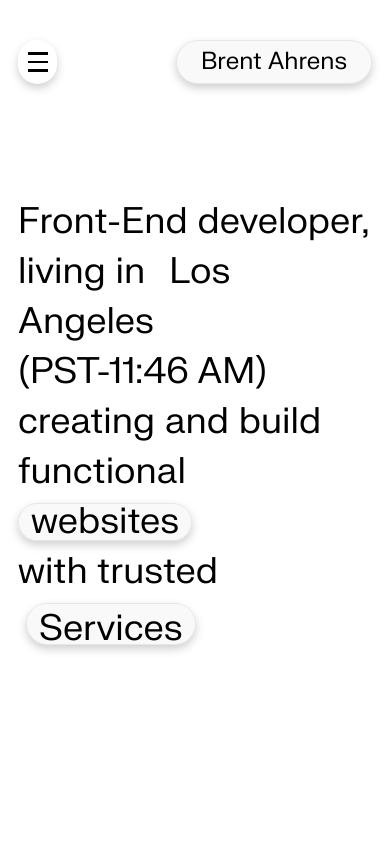
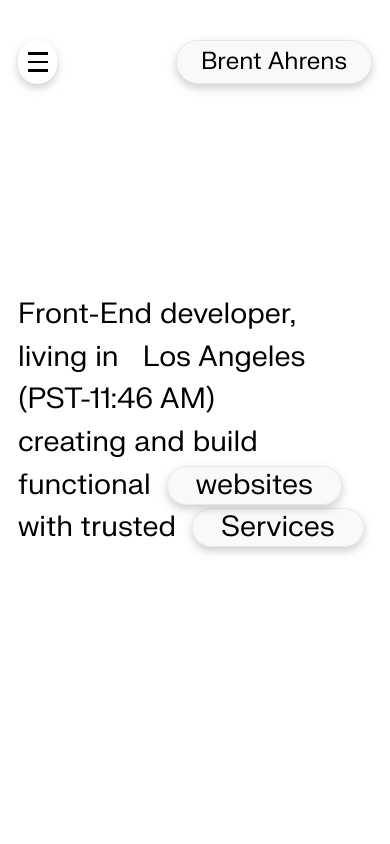
Before and after one commit to brentahrens1/brent-ahrens-portfolio-2024, a React (Create React App) app: page / in a window 390 px wide. Shown: the top 844 px of the page. Built offline with nearby package versions, Linux system fonts and the light colour scheme; no server answers.

Commit message:
work on site header responsive styling

```diff
--- a/src/components/blocks/accordion.tsx
+++ b/src/components/blocks/accordion.tsx
@@ -14,7 +14,7 @@ const Accordion = ({title, description}: accordionProps) => {
         onMouseLeave={() => setAccordionOpen(!accordionOpen)}
         className="accordion flex flex-col items-center justify-between section-h-padding py-8 border-b border-white relative"
       >
-        <button className="flex items-center justify-between w-full pointer-events-none">
+        <button className="flex items-center justify-between gap-6 w-full pointer-events-none">
           <p className="large-header text-white text-left">{title}</p>
           <div className={`w-11 h-11 rounded-full border border-white shrink-0 flex items-center justify-center relative p-2 rotate-45 cursor-pointer
             ${accordionOpen ? 'border-nightblue bg-nightblue' : 'border-white bg-transparent'}
--- a/src/components/blocks/project-list-item.tsx
+++ b/src/components/blocks/project-list-item.tsx
@@ -37,8 +37,8 @@ const ProjectListItem = ({
         <div className="flex items-center justify-between lg:gap-24 section-h-padding w-full lg:w-[500px]">
           <p className="text-2xl text-projectSubText">{year}</p>
           <div className="flex items-center gap-4">
-            <Button text="Website" url={url} />
-            <Button text="Case Study" url={`/casestudy/${slug}`} />
+            <Button styles="hover:text-nightblue" text="Website" url={url} />
+            <Button styles="hover:text-nightblue" text="Case Study" url={`/casestudy/${slug}`} />
           </div>
         </div>
       </div>
--- a/src/components/pages/case-studies/CaseStudy.tsx
+++ b/src/components/pages/case-studies/CaseStudy.tsx
@@ -42,7 +42,7 @@ const CaseStudy = () => {
       }
       <div className="flex flex-col lg:flex-row items-start lg:items-center w-full justify-between mt-8 lg:mt-28 section-h-padding">
         <p className="large-header mb-3 lg:mb-0">{project.title}</p>
-        <div className="flex items-center justify-between lg:gap-20 lg:w-[500px]">
+        <div className="flex flex-col items-start gap-4 md:flex-row md:items-center justify-between lg:w-[500px]">
           <p className="text-projectSubText text-2xl">{project.year}</p>
           <div className="flex items-center gap-4">
             <div
--- a/src/components/sections/site-header.tsx
+++ b/src/components/sections/site-header.tsx
@@ -34,15 +34,15 @@ const SiteHeader = () => {
 
   return (
     <div className="w-full flex items-center justify-center h-screen section-h-padding">
-      <div className="large-header text-left w-full relative hidden xl:block">
+      <div className="text-[4.9vw] text-left text-nowrap w-full relative max-w-[1400px] hidden md:block">
         Front-End developer, living<br /> in
         <span
           onMouseEnter={() => setWeatherOpen(true)}
           onMouseLeave={() => setWeatherOpen(false)}
           className="pl-6 relative"
         >
+          <WeatherPopup weatherOpen={weatherOpen} />
           Los Angeles (PST-{timeWithoutSeconds})
-          <WeatherPopup weatherOpen={weatherOpen} />
         </span>
         <br /> creating and build functional<br />
         <div className="relative inline-block mr-6">
@@ -63,13 +63,13 @@ const SiteHeader = () => {
           </div>
         </div>
         with trusted
-        <div className="group overflow-hidden relative inline-block mx-6 border drop-shadow-button rounded-full align-middle">
+        <span className="group py-1 relative ml-6 border drop-shadow-button rounded-full overflow-clip bg-offwhite hover:bg-nightblue">
           <Link
             to="/services"
-            className="px-7 py-1 bg-offwhite cursor-pointer block
-              transition-all duration-200 ease-in-out hover:text-white hover:bg-nightblue"
+            className=" inline-flex relative px-7 py-1 transition-all duration-200 ease-in-out
+              hover:text-white hover:underline cursor-pointer z-10 overflow-clip max-w-[334px]"
           >
-            <div className="group-hover:opacity-0 transition-all duration-100">Services</div>
+            <span className="group-hover:opacity-0 transition-all duration-100">Services</span>
             <div
               className="combined-transform combined-transform-animation absolute top-1/2 left-0 w-100 flex items-center
                 justify-start gap-2 transition-all duration-100 opacity-0 group-hover:opacity-100"
@@ -88,63 +88,40 @@ const SiteHeader = () => {
               </div>
             </div>
           </Link>
-        </div>
+        </span>
       </div>
-      <div className=" text-4xl leading-[50px] sm:text-6xl sm:leading-[75px] md:text-7xl md:leading-[85px] text-left w-full relative block xl:hidden">
-        Front-End developer,<br /> living in
+      <div className="text-[7.3vw] text-left text-nowrap w-full relative max-w-[1400px] md:hidden">
+        <WeatherPopup weatherOpen={weatherOpen} />
+        Front-End developer, <br /> living in
         <span
           onMouseEnter={() => setWeatherOpen(true)}
           onMouseLeave={() => setWeatherOpen(false)}
           className="pl-6 relative"
         >
-          Los Angeles<br /> (PST-{timeWithoutSeconds})<br />
+          Los Angeles<br />  (PST-{timeWithoutSeconds})
         </span>
-        creating and build<br /> functional
-        <div className="relative inline-block mr-6">
+        <br /> creating and build <br /> functional
+        <div className="relative inline-block ml-4">
           <Link
             onMouseEnter={() => setButtonHovered(true)}
             onMouseLeave={() => setButtonHovered(false)}
             to="/work"
-            className="relative border drop-shadow-button rounded-full px-3 py-0 transition-all duration-200 ease-in-out
+            className="relative border drop-shadow-button rounded-full px-7 py-1 transition-all duration-200 ease-in-out
               hover:text-nightblue hover:underline bg-offwhite cursor-pointer z-10"
           >
             websites
           </Link>
-          <div
-            className={`flex flex-col items-center justify-center absolute left-1/2 -translate-x-1/2 transition-all z-0
-            ${buttonHovered ? 'bottom-full w-full origin-center duration-700' : 'bottom-0 w-0 origin-center duration-700'}`}
-          >
-            <img className={`w-[300px] transition-all duration-300`} src={currentProjectImage} alt="Project Image" />
-          </div>
         </div>
-        <br />with trusted
-        <div className="group overflow-hidden relative inline-block mx-2 border drop-shadow-button rounded-full align-middle">
+        <br /> with trusted
+        <span className="relative ml-4 border drop-shadow-button rounded-full overflow-clip hover:bg-nightblue bg-offwhite py-1">
           <Link
             to="/services"
-            className="px-3 py-0 bg-offwhite cursor-pointer block
-              transition-all duration-200 ease-in-out hover:text-white hover:bg-nightblue"
+            className="relative px-7 py-1 transition-all duration-200 ease-in-out
+              hover:text-white hover:underline cursor-pointer z-10 overflow-clip"
           >
-            <div className="group-hover:opacity-0 transition-all duration-100 h-10 sm:h-auto">Services</div>
-            <div
-              className="combined-transform combined-transform-animation absolute top-1/2 left-0 w-100 flex items-center
-                justify-start gap-2 transition-all duration-100 opacity-0 group-hover:opacity-100"
-            >
-              <div className="flex items-center gap-3 shrink-0">
-                <p className="text-base uppercase">Development</p>
-                <p className="text-base uppercase">Consulting</p>
-                <p className="text-base uppercase">Design</p>
-                <p className="text-base uppercase">SEO</p>
-              </div>
-              <div className="flex items-center gap-3 shrink-0">
-                <p className="text-base uppercase">Development</p>
-                <p className="text-base uppercase">Consulting</p>
-                <p className="text-base uppercase">Design</p>
-                <p className="text-base uppercase">SEO</p>
-              </div>
-            </div>
+            <span className="group-hover:opacity-0 transition-all duration-100">Services</span>
           </Link>
-        </div>
-        <WeatherPopup weatherOpen={weatherOpen} />
+        </span>
       </div>
     </div>
   );
```
Also changed, not shown: src/components/partials/navigation/navbar.tsx (+0 -21 lines).
